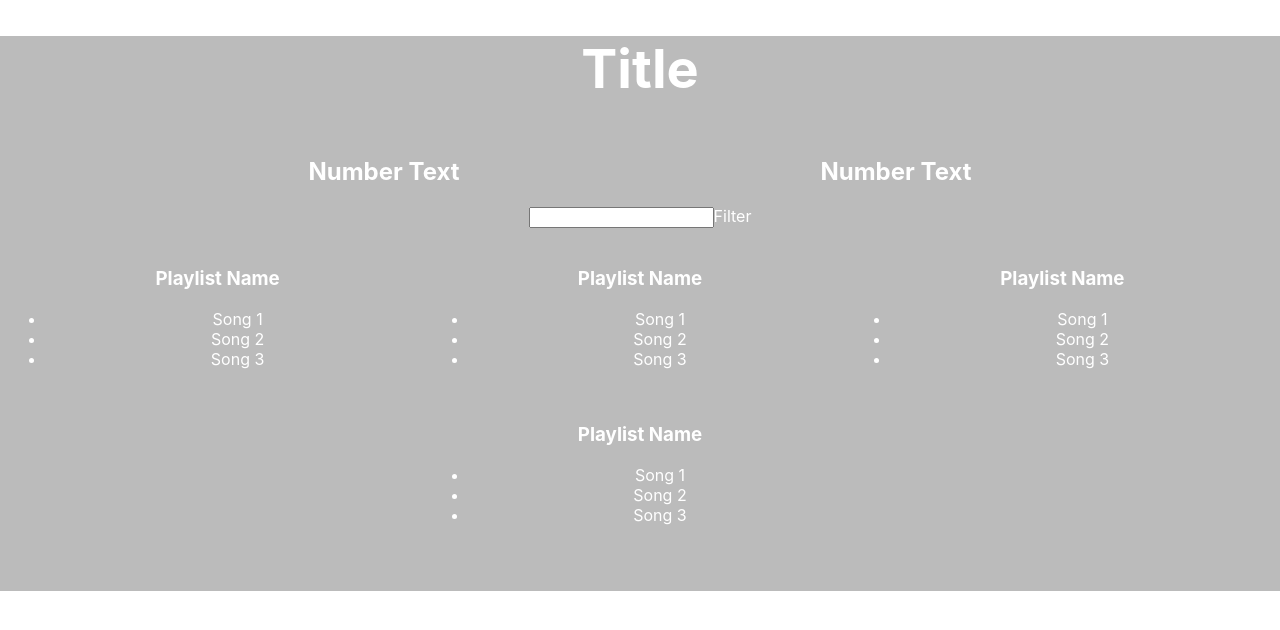
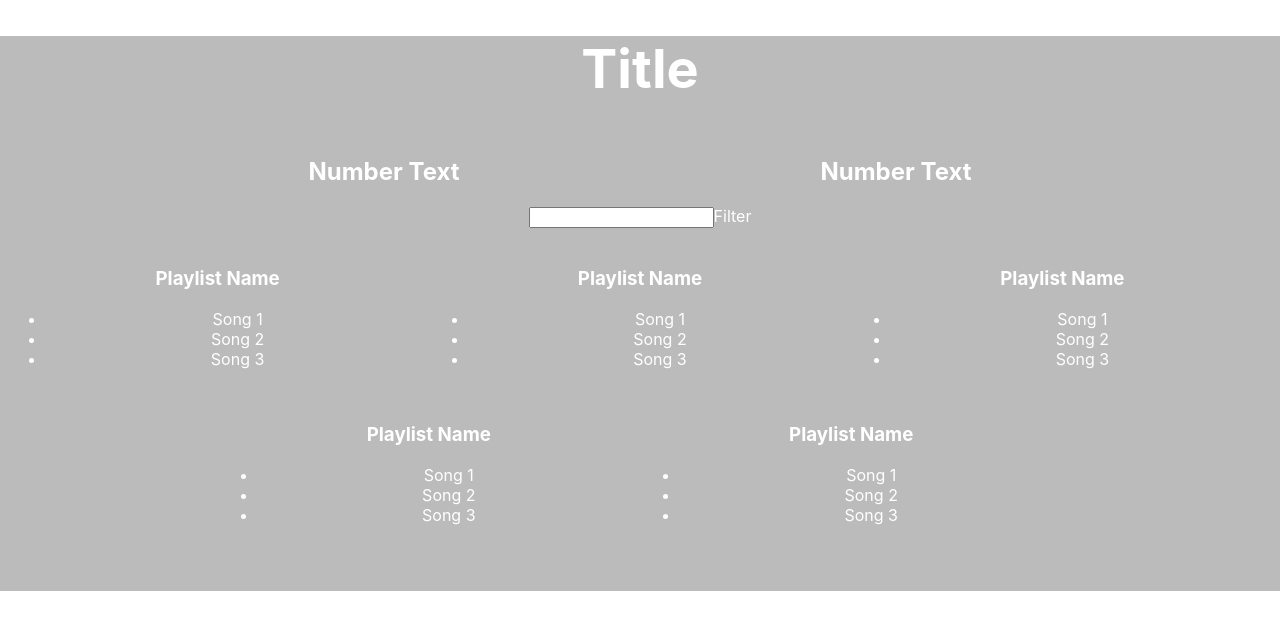
Before and after one commit to darrenhundt/better-playlists, a React (Create React App) app: page / in a window 1280 px wide. Shown: the top 630 px of the page. Built offline with nearby package versions, Linux system fonts and the light colour scheme.

Commit message:
Added 5th Playlist

```diff
--- a/src/App.js
+++ b/src/App.js
@@ -1,9 +1,8 @@
 import React, { Component } from 'react';
 import './App.css';
 
-let textColor = '#fff';
 let defaultStyle = {
-	color: textColor
+	color: '#fff'
 };
 let bg = '#bbb';
 
@@ -57,6 +56,7 @@ class App extends Component {
 				<Playlist/>
 				<Playlist/>
 				<Playlist/>
+				<Playlist/>
       </div>
     );
   }
```
